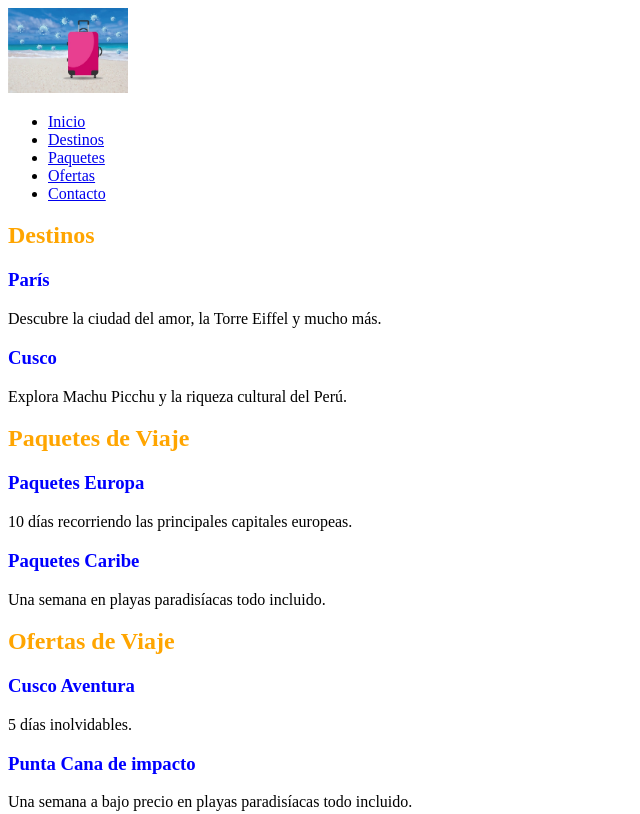
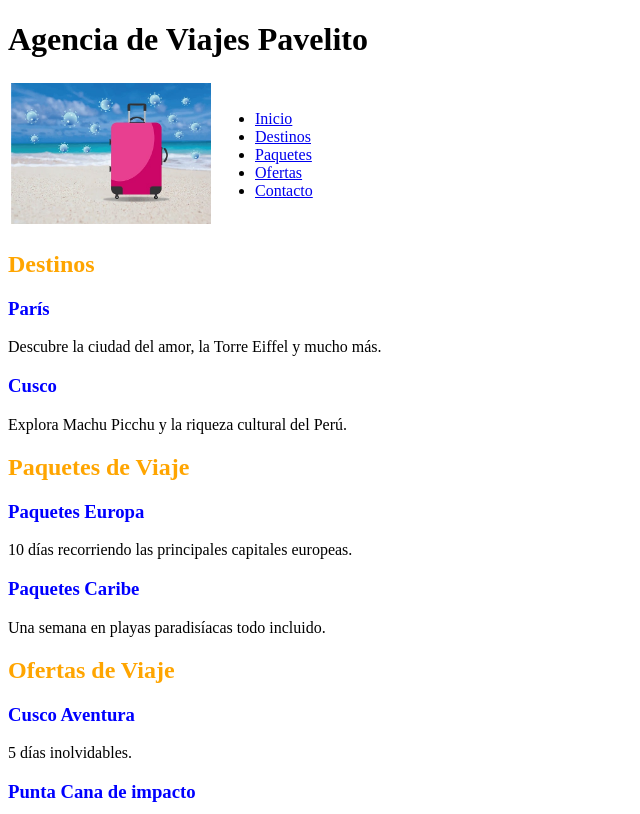
Before and after one commit to richard-asto/Agencia-viajes-pavelito, a plain HTML site: page index.html in a window 1280 px wide. Shown: the top 814 px of the page, without its empty margins (0-640 px from the left). Drawn offline with Linux system fonts and the light colour scheme.

Commit message:
Update index.html

```diff
--- a/index.html
+++ b/index.html
@@ -7,7 +7,13 @@
 </head>
 <body>
     <header>
-        <img src="img/viajes.jpg" alt="Logo Agencia de Viajes" width="120">
+        <h1>Agencia de Viajes Pavelito</h1>
+        <table>
+            <tr>
+                <td>
+                    <img src="img/viajes.jpg" alt="Logo Agencia de Viajes" width="200">
+                </td>
+                <td>
                     <nav>
                         <ul>
                             <li><a href="#">Inicio</a></li>
@@ -17,6 +23,10 @@
                             <li><a href="#">Contacto</a></li>
                         </ul>
                     </nav>
+                </td>
+            </tr>
+        </table>
+
     </header>
 
     <main>
```
Lines whose indentation alone changed are shown as unchanged.
